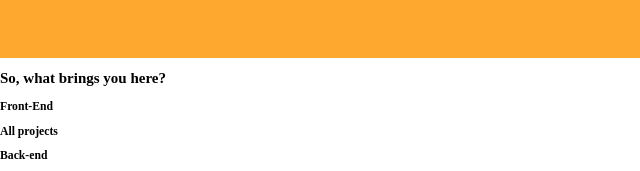
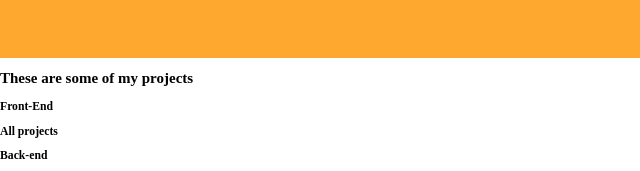
Before and after one commit to Dwayne-Lacey/PortfolioSite, a plain HTML site: page index.html in a window 1280 px wide. Shown: the part 742-913 px from the top of the page, 0-640 px from the left. Drawn offline with Linux system fonts and the light colour scheme.

Commit message:
Adjusted projects title

```diff
--- a/index.html
+++ b/index.html
@@ -22,7 +22,7 @@
                 <h3 class="caption">a full-stack developer</h4>
             </section>
             <section id="projects">
-                <h1 class="projects-title">So, what brings you here?</h1>
+                <h1 class="projects-title">These are some of my projects</h1>
                 <div class="selectors">
                     <div class="front project-selector">
                         <h3>Front-End</h3>
```
